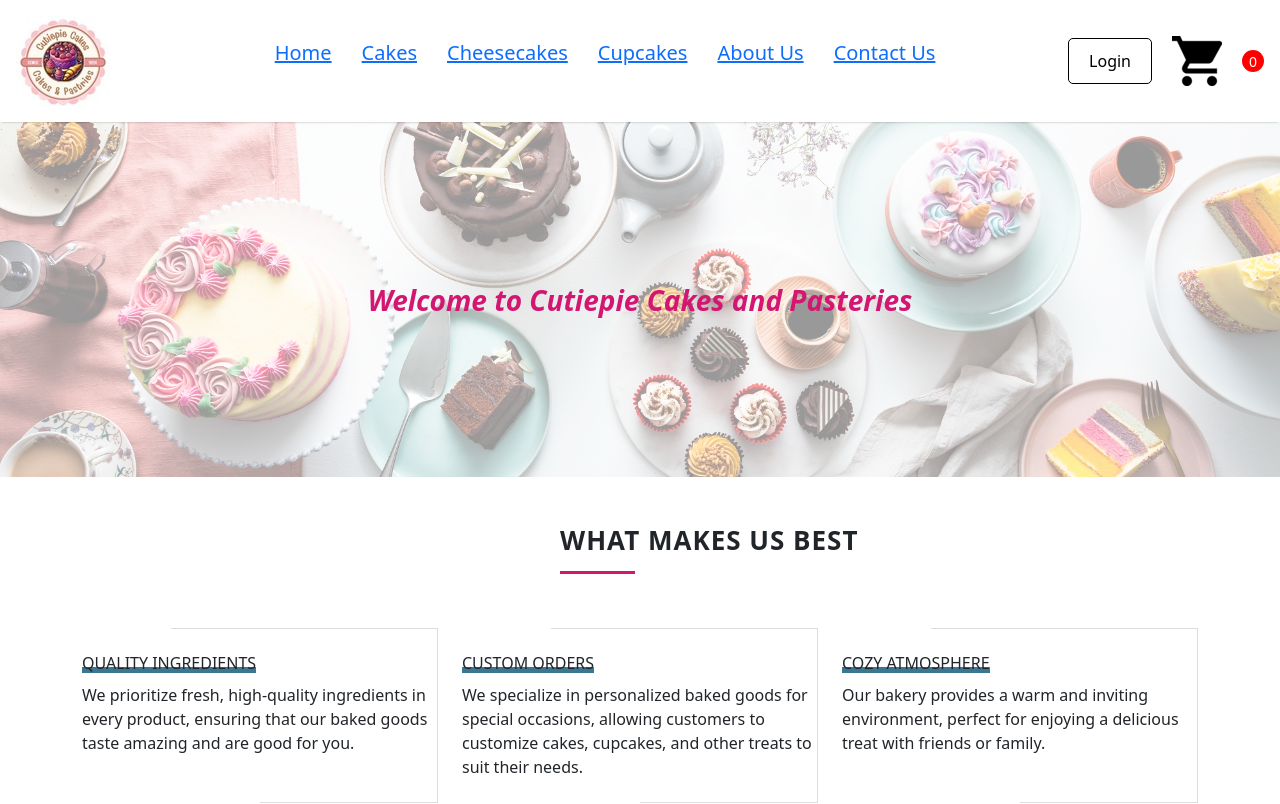
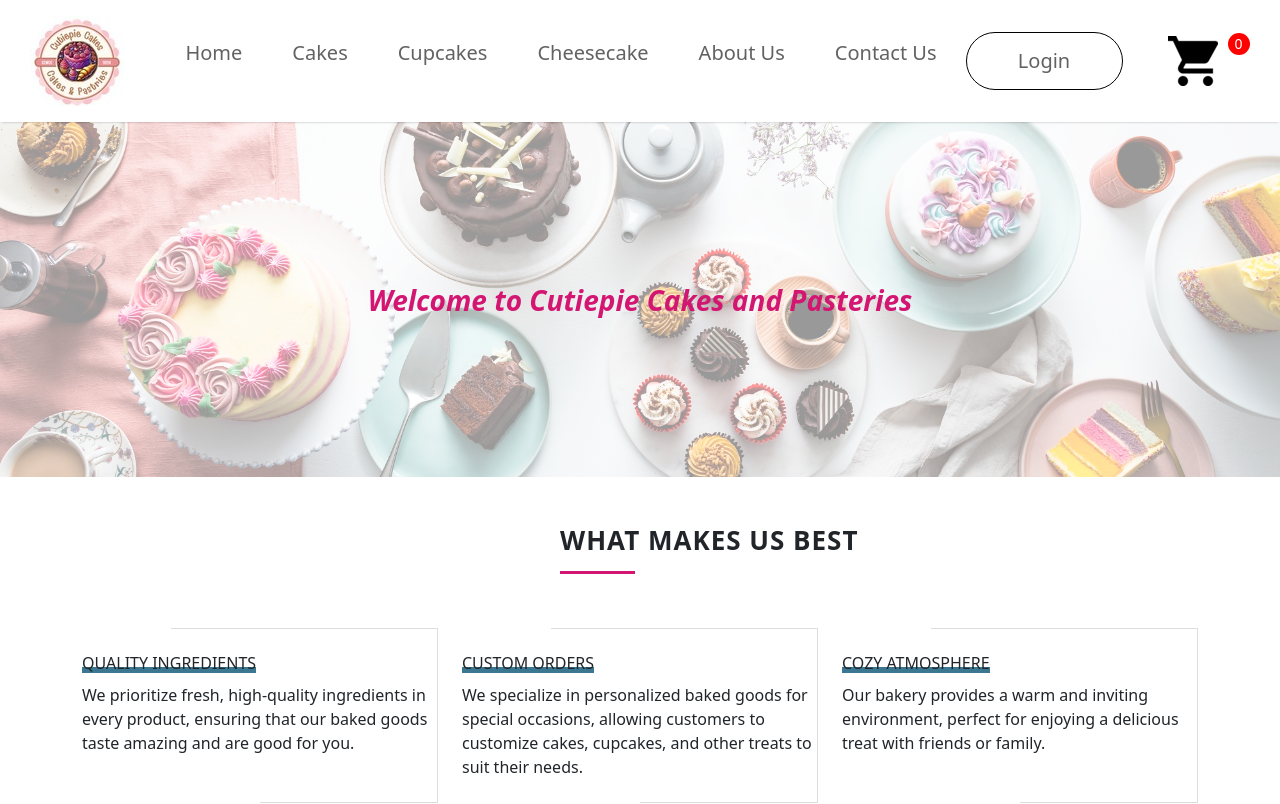
Before and after one commit to JeslyJames/OnlineBakerySystem, a React (Create React App) app in the folder Frontend/: page / in a window 1280 px wide. Shown: the top 804 px of the page. Built offline with nearby package versions, Linux system fonts and the light colour scheme.

Commit message:
Add files via upload

```diff
--- a/Frontend/src/Components/Navbar.css
+++ b/Frontend/src/Components/Navbar.css
@@ -1,53 +1,76 @@
-/* Navbar.css */
-.navbar {
+.navbar{
     display: flex;
-  justify-content: space-between; /* Adjusted to allow space between items */
-  align-items: center; /* Center align items vertically */
+    justify-content: space-around;
     padding: 16px;
-  box-shadow: 0 1px 3px -2px black;
+    box-shadow: 0 1px 3px -2px black ;
 }
-
-.nav-menu {
+.nav-logo{
+    display: flex;
+    align-items: center;
+    gap: 10px;
+}
+.nav-menu{
     display: flex;
     align-items: center;
     list-style: none;
-  gap: 30px; /* Space between menu items */
+    gap: 50px;
     color: #626262;
     font-size: 20px;
     font-weight: 500;
 }
-
-.nav-menu li {
+.nav-menu li{
+    display: flex;
+    flex-direction: column;
+    align-items: center;
+    justify-content: center;
+    gap: 3px;
     cursor: pointer;
 }
-
-.nav-login-cart {
+.nav-login-cart{
     display: flex;
     align-items: center;
-  gap: 20px; /* Adjust gap between login button and cart icon */
+    gap: 45px;
 }
-
-.nav-cart-count {
+.nav-login-cart button{
+    width: 157px;
+    height: 58px;
+    border: 1px solid black;
+    border-radius: 75px;
+    color: #626262;
+    font-size: 20px;
+    font-weight: 500;
+    background: white;
+    cursor: pointer;
+}
+.nav-login-cart button:active{
+    background: #626262;
+    color: white;
+}
+.nav-cart-count{
     width: 22px;
     height: 22px;
     display: flex;
     justify-content: center;
     align-items: center;
+    margin-top: -35px;
+    margin-left: -35px;
     border-radius: 11px;
     font-size: 14px;
     background: red;
     color: white;
 }
-
-/* Add hover effects */
-.nav-menu li:hover {
-  color: #d31672; /* Change color on hover */
+a{
+    text-decoration: none;
+    color: #626262;
 }
-
-.nav-login-cart button {
-  padding: 10px 20px; /* Adjust padding for button */
-  border: 1px solid black;
-  border-radius: 5px;
-  background: white;
-  cursor: pointer;
+a:active,a:hover{
+    color:#d31672;
 }
+.footer-menu{
+    display: flex;
+    align-items: end;
+    justify-content: space-around;
+    list-style: none;
+    gap: 10px;
+    color: #626262;
+}
--- a/Frontend/src/Components/Navbar.jsx
+++ b/Frontend/src/Components/Navbar.jsx
@@ -1,8 +1,8 @@
-import React from 'react';
-import logo from './Assets/logo.jpeg';
-import cart from './Assets/cart.png';
-import './Navbar.css';
-import { Link } from 'react-router-dom';
+import React from 'react'
+import logo from './Assets/logo.jpeg'
+import cart from './Assets/cart.png'
+import './Navbar.css'
+import { Link } from 'react-router-dom'
 
 const Navbar = () => {
   return (
@@ -10,23 +10,21 @@ const Navbar = () => {
         <div className="nav-logo">
             <img src={logo} alt='logo' />
         </div>
-
         <ul className="nav-menu">
         <li><Link to='/'>Home</Link></li>
             <li><Link to='/Cakes'>Cakes</Link></li>
-        <li><Link to='/Cheesecakes'>Cheesecakes</Link></li>
           <li><Link to='/Cupcakes'>Cupcakes</Link></li>
+          <li><Link to='/Croissants'>Cheesecake</Link></li>
           <li><Link to='/AboutUs'>About Us</Link></li>
           <li><Link to='/ContactUs'>Contact Us</Link></li>
         </ul>
-
         <div className="nav-login-cart">
             <Link to='/Login'><button>Login</button></Link>
             <Link to='/Cart'><img src={cart} alt='cart' /></Link>
             <div className="nav-cart-count">0</div>
         </div>
     </div>
-  );
+  )
 }
 
-export default Navbar;
+export default Navbar
```
Also changed, not shown: Frontend/src/Components/Footer.jsx (added, +42 -0 lines). Lines whose indentation alone changed are shown as unchanged.
